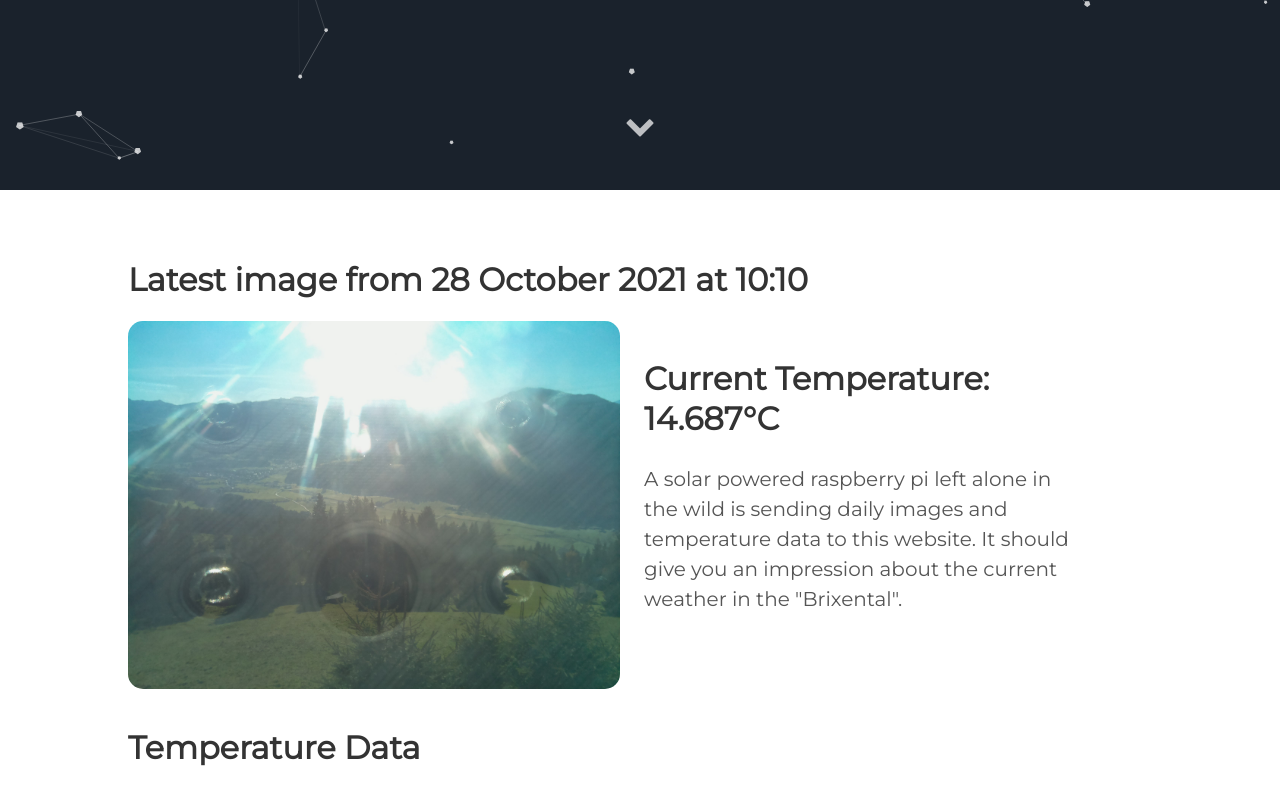
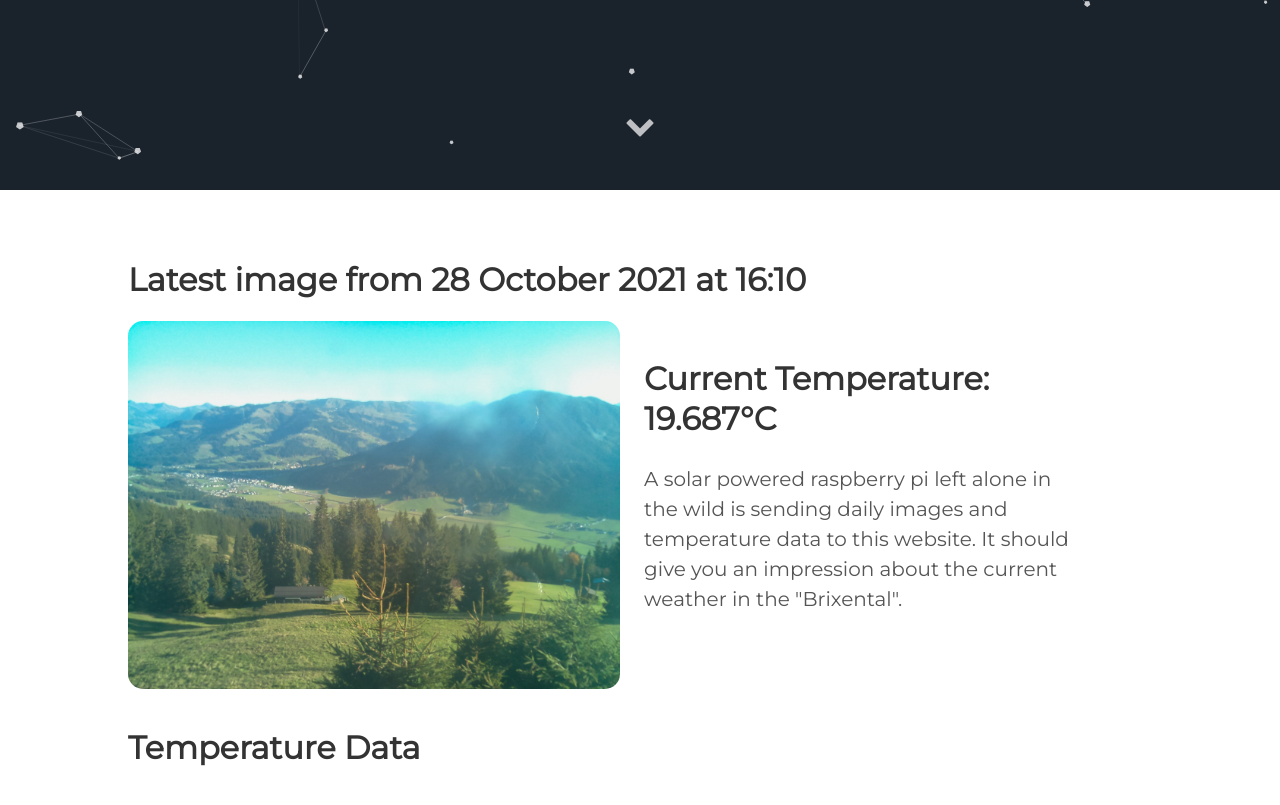
Before and after one commit to vektorious/vektorious.github.io, a Jekyll site: the page built from resources/huette.md, in a window 1280 px wide and 900 px high, scrolled down 710 px. Shown: the top 805 px of the window. Built offline with Jekyll 4.4.1, drawn with Linux system fonts in a browser that asks for light colours.

Commit message:
I'm a bot beep boop

```diff
--- a/resources/huette.md
+++ b/resources/huette.md
@@ -6,13 +6,13 @@ image: '/assets/img/'
 description: 'Live image from the Austrian alps'
 twitter_text: ' '
 ---
-## Latest image from 28 October 2021 at 10:10
+## Latest image from 28 October 2021 at 16:10
 <div class="huette">
   <div class="huette-image">
     <img src="{{ "/assets/img/huette.jpg" | prepend: site.baseurl }}">
   </div>
   <div class="huette-text">
-        <h2>Current Temperature: 14.687°C</h2>
+        <h2>Current Temperature: 19.687°C</h2>
         <p>A solar powered raspberry pi left alone in the wild is sending daily images and temperature data to this website. It should give you an impression about the current weather in the "Brixental".</p>
 
   </div>
```
Also changed, not shown: rpi-script/2021-10-28_160913.txt (renamed from rpi-script/2021-10-28_100922.txt, +5 -5 lines), rpi-script/huette.md (+2 -2 lines), assets/img/huette.jpg, assets/img/temp_plot.png, rpi-script/temp_plot.png, 1 other file.
